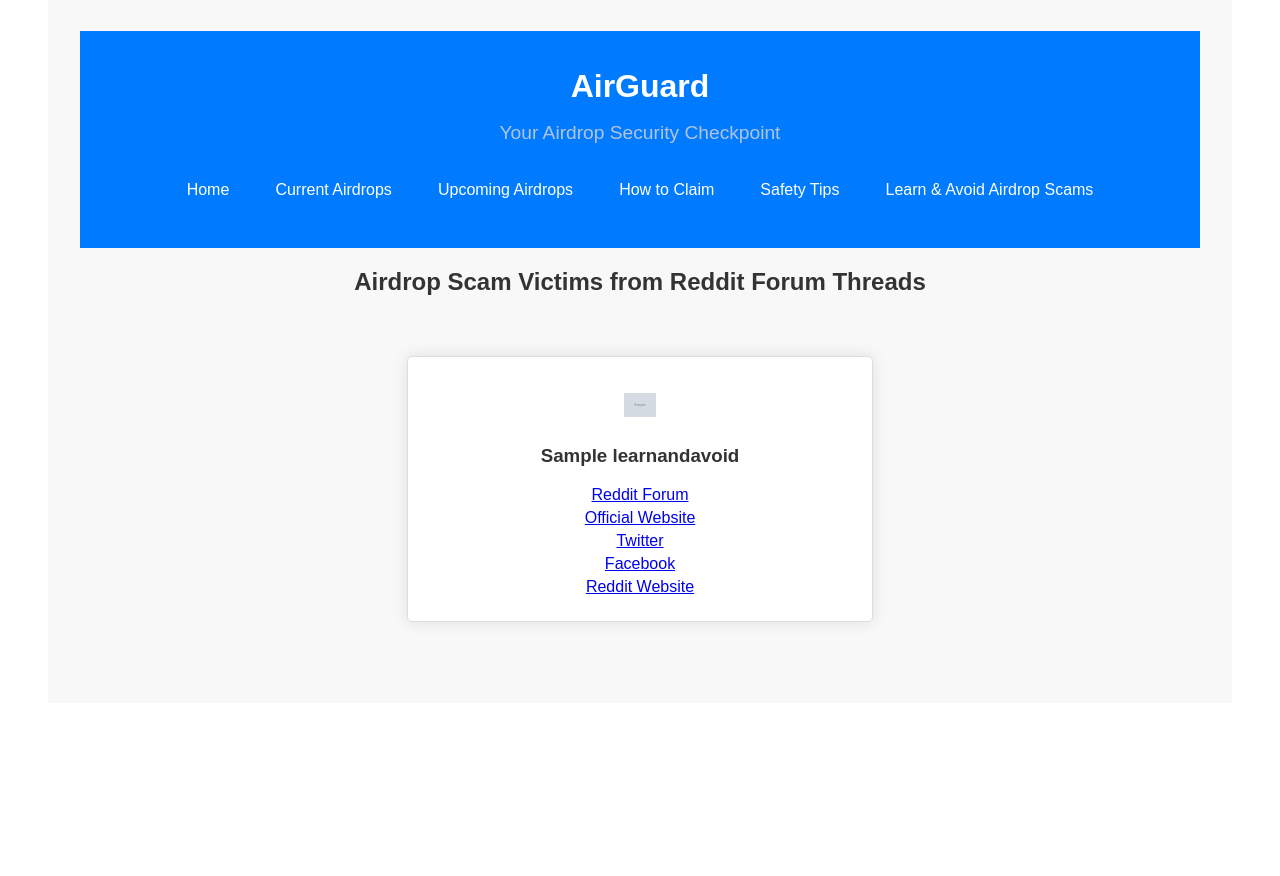
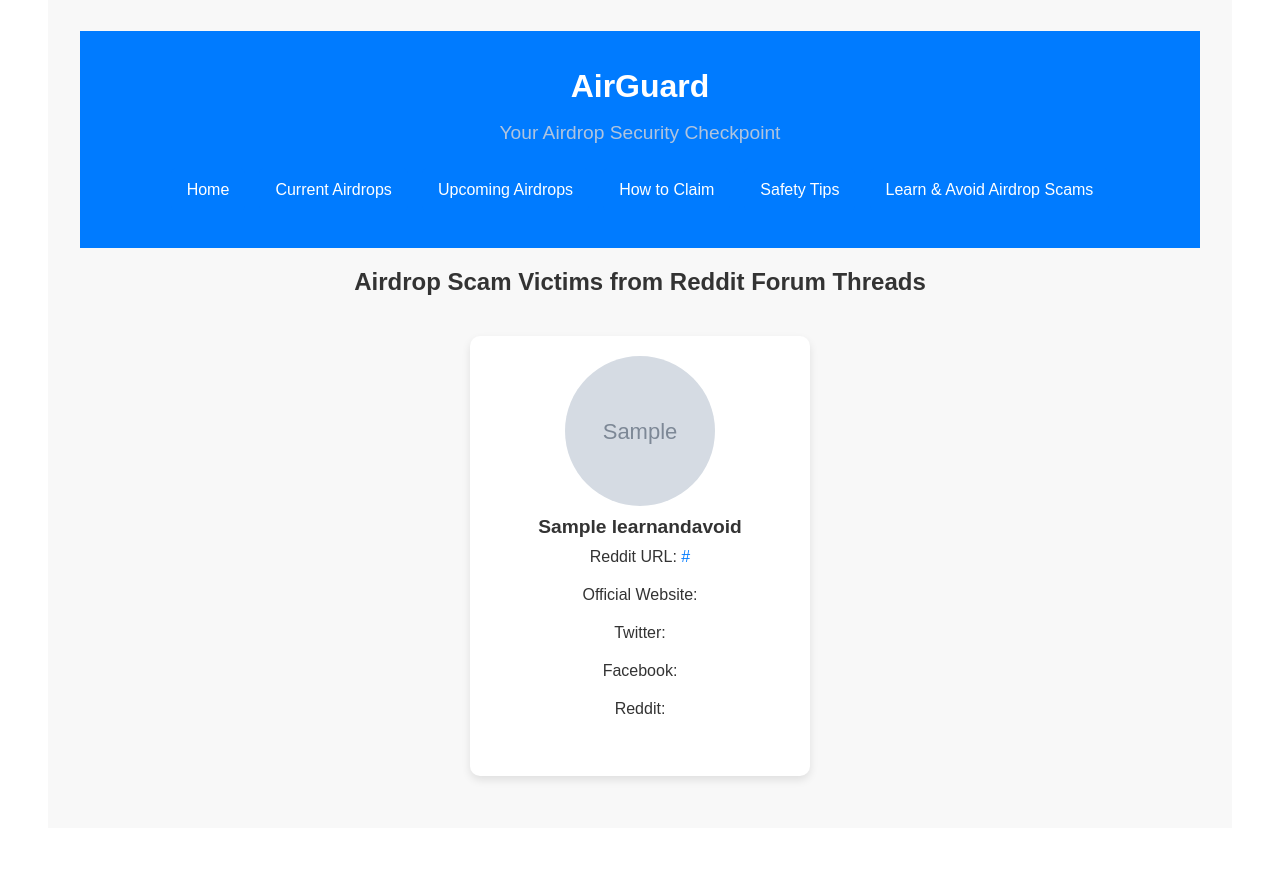
Before and after one commit to Teng-Jun/ITP_Group-23, a PHP site: page /learn_avoid.php in a window 1280 px wide. Shown: the part 49-925 px from the top of the page. Before the commit the page ends 677 px from the top, so only its background shows below. Run offline with PHP 8.4, Linux system fonts and the light colour scheme; tables that the repository leaves empty or names only in its code hold one stand-in row (values such as "Sample post"); grey boxes marked "Sample" are stand-in pictures; data that the repository does not hold is empty.

Commit message:
updated with larger images learn&avoid page
did a bit of styling too

```diff
--- a/Website Related/AirGuard/learn_avoid.php
+++ b/Website Related/AirGuard/learn_avoid.php
@@ -6,32 +6,53 @@
     <title>Learn & Avoid Airdrop Scams</title>
     <link rel="stylesheet" href="styles.css">
     <style>
-        .airdrop-container {
+        .container {
             display: flex;
             flex-wrap: wrap;
-            justify-content: space-around;
+            gap: 20px;
+            justify-content: center;
         }
-        .airdrop-item {
-            border: 1px solid #ddd;
-            border-radius: 5px;
-            padding: 15px;
-            margin: 15px;
-            width: 250px;
-            box-shadow: 0 0 10px rgba(0,0,0,0.1);
-            text-align: center;
-            min-height: 200px;
+        .card {
+            background: #fff;
+            border-radius: 10px;
+            box-shadow: 0 4px 8px rgba(0, 0, 0, 0.1);
+            overflow: hidden;
+            width: 300px;
+            margin: 20px;
+            height: 400px; /* Adjust the height as needed */
+            display: flex;
+            flex-direction: column;
+            align-items: center; /* Center the content horizontally */
+            padding: 20px; /* Add some padding */
         }
-        .airdrop-logo {
-            width: 100px;
-            height: 100px;
-            object-fit: contain;
-            margin-bottom: 10px;
+        .card img {
+            width: 150px; /* Thumbnail size */
+            height: 150px; /* Thumbnail size */
+            object-fit: cover;
+            border-radius: 50%; /* Make the image circular */
+            margin-bottom: 10px; /* Add some space below the image */
         }
-        .airdrop-info {
-            margin-top: 10px;
+        .card-content {
+            text-align: center; /* Center the text */
+            flex-grow: 1;
+            display: flex;
+            flex-direction: column;
+            align-items: center; /* Center the content horizontally */
         }
-        .airdrop-info p {
-            margin: 5px 0;
+        .card-content h3 {
+            margin: 0;
+            font-size: 1.2em;
+        }
+        .card-content p {
+            margin: 10px 0;
+        }
+        .card-content a {
+            color: #007BFF;
+            text-decoration: none;
+            word-break: break-all; /* Ensure URLs break properly */
+        }
+        .card-content a:hover {
+            text-decoration: underline;
         }
     </style>
 </head>
@@ -40,38 +61,32 @@
         <?php include 'header.php'; ?>
         <main>
             <h2>Airdrop Scam Victims from Reddit Forum Threads</h2>
-            <section id="safety">
+            <div class="container">
                 <?php
                 include 'dbconnection.php';
-
-                $sql = "SELECT name, reddit_url, Official_Website, Twitter, Facebook, Reddit, image FROM learnandavoid";
+                $sql = "SELECT * FROM learnandavoid";
                 $result = $conn->query($sql);
-
                 if ($result->num_rows > 0) {
-                    echo '<div class="airdrop-container">';
                     while($row = $result->fetch_assoc()) {
-                        echo '<div class="airdrop-item">';
-                        echo '<img src="' . htmlspecialchars($row['image']) . '" alt="Token Logo" class="airdrop-logo">';
-                        echo '<div class="airdrop-info">';
+                        echo '<div class="card">';
+                        echo '<img src="' . htmlspecialchars($row['image']) . '" alt="' . htmlspecialchars($row['name']) . '">';
+                        echo '<div class="card-content">';
                         echo '<h3>' . htmlspecialchars($row['name']) . '</h3>';
-                        echo '<p><a href="' . htmlspecialchars($row['reddit_url']) . '" target="_blank">Reddit Forum</a></p>';
-                        echo '<p><a href="' . htmlspecialchars($row['Official_Website']) . '" target="_blank">Official Website</a></p>';
-                        echo '<p><a href="' . htmlspecialchars($row['Twitter']) . '" target="_blank">Twitter</a></p>';
-                        echo '<p><a href="' . htmlspecialchars($row['Facebook']) . '" target="_blank">Facebook</a></p>';
-                        echo '<p><a href="' . htmlspecialchars($row['Reddit']) . '" target="_blank">Reddit Website</a></p>';
+                        echo '<p>Reddit URL: <a href="' . htmlspecialchars($row['reddit_url']) . '" target="_blank">' . htmlspecialchars($row['reddit_url']) . '</a></p>';
+                        echo '<p>Official Website: <a href="' . htmlspecialchars($row['Official_Website']) . '" target="_blank">' . htmlspecialchars($row['Official_Website']) . '</a></p>';
+                        echo '<p>Twitter: <a href="' . htmlspecialchars($row['Twitter']) . '" target="_blank">' . htmlspecialchars($row['Twitter']) . '</a></p>';
+                        echo '<p>Facebook: <a href="' . htmlspecialchars($row['Facebook']) . '" target="_blank">' . htmlspecialchars($row['Facebook']) . '</a></p>';
+                        echo '<p>Reddit: <a href="' . htmlspecialchars($row['Reddit']) . '" target="_blank">' . htmlspecialchars($row['Reddit']) . '</a></p>';
                         echo '</div>';
                         echo '</div>';
                     }
-                    echo '</div>';
                 } else {
-                    echo "No airdrop scams found.";
+                    echo '<p>No scam data available.</p>';
                 }
-
                 $conn->close();
                 ?>
-            </section>
+            </div>
         </main>
-        <script src="script.js"></script>
     </div>
 </body>
 </html>
```
